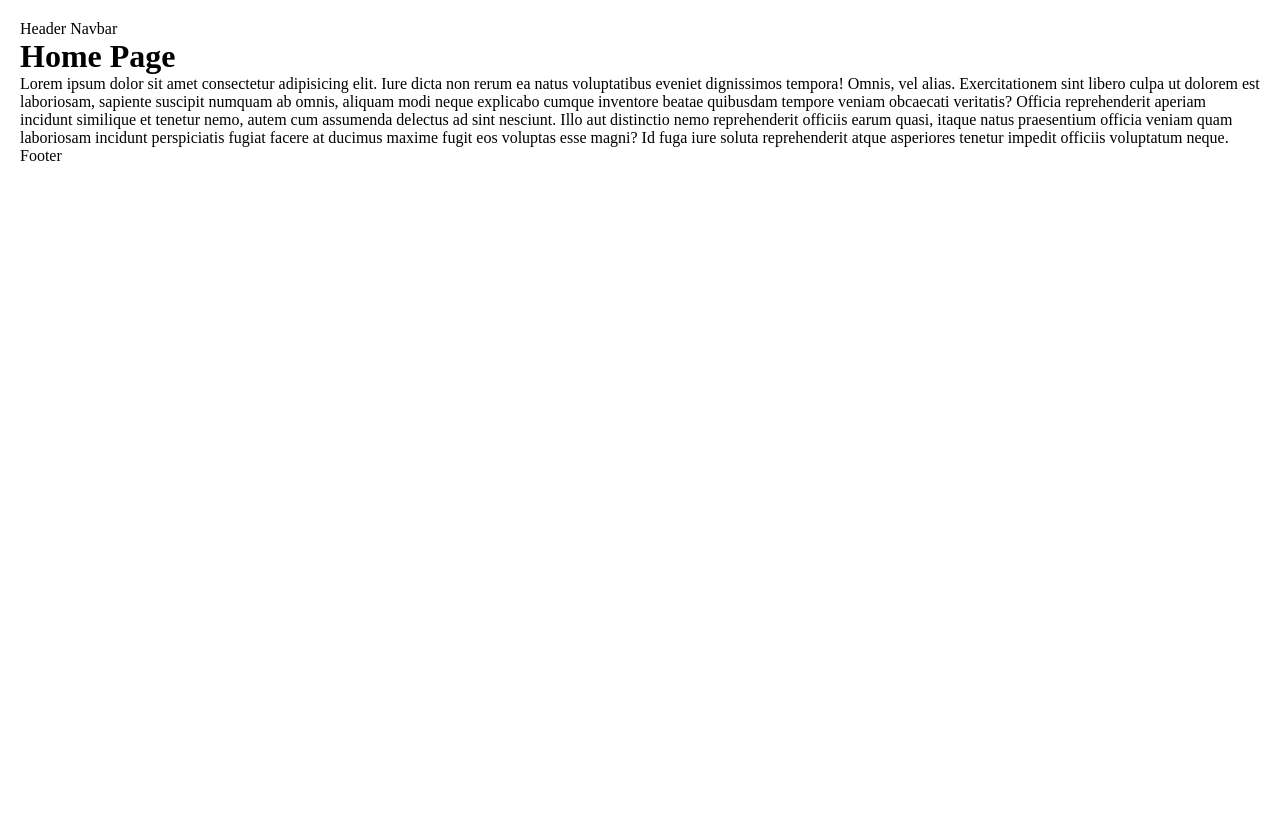
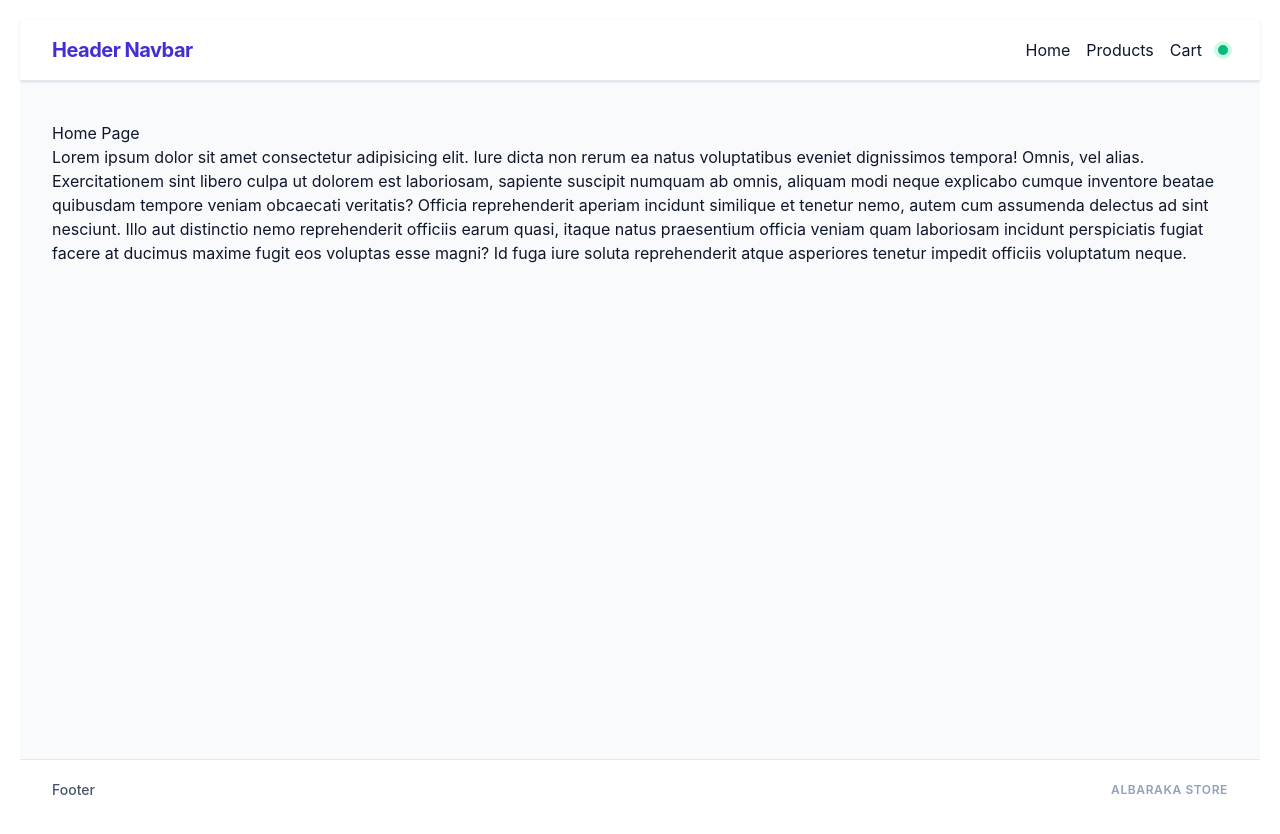
Before and after one commit to eminbasbayan/react-egitimi-albaraka, a React (Vite) app: page / in a window 1280 px wide. Shown: the top 834 px of the page. Before the commit the page ends 800 px from the top, so only its background shows below. Built offline with nearby package versions, Linux system fonts and the light colour scheme.

Commit message:
tailwind css kurulumu - header footer

```diff
--- a/package.json
+++ b/package.json
@@ -10,10 +10,12 @@
     "preview": "vite preview"
   },
   "dependencies": {
+    "@tailwindcss/vite": "^4.3.3",
     "react": "^19.2.8",
     "react-dom": "^19.2.8",
     "react-router-dom": "^7.18.4",
-    "react-toastify": "^11.1.0"
+    "react-toastify": "^11.1.0",
+    "tailwindcss": "^4.3.3"
   },
   "devDependencies": {
     "@eslint/js": "^10.0.1",
--- /dev/null
+++ b/src/components/Layout/Footer.jsx
@@ -0,0 +1,14 @@
+const Footer = () => {
+  return (
+    <footer className="border-t border-slate-200 bg-white">
+      <div className="mx-auto flex w-full max-w-7xl flex-col gap-2 px-4 py-5 text-sm text-slate-500 sm:flex-row sm:items-center sm:justify-between sm:px-6 lg:px-8">
+        <span className="font-medium text-slate-600">Footer</span>
+        <span className="text-xs font-semibold uppercase tracking-wider text-slate-400">
+          Albaraka Store
+        </span>
+      </div>
+    </footer>
+  );
+};
+
+export default Footer;
--- /dev/null
+++ b/src/components/Layout/Header.jsx
@@ -0,0 +1,32 @@
+const Header = () => {
+  return (
+    <header className="sticky top-0 z-40 border-b border-slate-200 bg-white/90 shadow-sm backdrop-blur">
+      <div className="mx-auto flex w-full max-w-7xl items-center justify-between px-4 py-4 sm:px-6 lg:px-8">
+        <span className="text-lg font-bold tracking-tight text-indigo-700 sm:text-xl">
+          Header Navbar
+        </span>
+        <div className="flex items-center gap-4 ">
+          <nav>
+            <ul className="flex items-center gap-4">
+              <li className="hover:text-red-400">
+                <a href="/">Home</a>
+              </li>
+              <li className="hover:text-red-400">
+                <a href="/products">Products</a>
+              </li>
+              <li className="hover:text-red-400">
+                <a href="/cart">Cart</a>
+              </li>
+            </ul>
+          </nav>
+          <span
+            className="h-2.5 w-2.5 rounded-full bg-emerald-500 ring-4 ring-emerald-100"
+            aria-hidden="true"
+          />
+        </div>
+      </div>
+    </header>
+  );
+};
+
+export default Header;
--- a/src/index.css
+++ b/src/index.css
@@ -1,8 +1,4 @@
-* {
-  margin: 0;
-  padding: 0;
-  box-sizing: border-box;
-}
+@import "tailwindcss";
 
 body{
     margin: 20px;
--- a/src/layouts/MainLayout.jsx
+++ b/src/layouts/MainLayout.jsx
@@ -1,11 +1,15 @@
 import { Outlet } from 'react-router-dom';
+import Header from '../components/Layout/Header';
+import Footer from '../components/Layout/Footer';
 
 const MainLayout = () => {
   return (
-    <div className="main-layout">
-      <header>Header Navbar</header>
-      <Outlet />
-      <footer>Footer</footer>
+    <div className="main-layout flex min-h-screen flex-col bg-slate-50 text-slate-900">
+      <Header />
+      <main className="mx-auto w-full max-w-7xl flex-1 px-4 py-8 sm:px-6 sm:py-10 lg:px-8">
+        <Outlet />
+      </main>
+      <Footer />
     </div>
   );
 };
--- a/vite.config.js
+++ b/vite.config.js
@@ -1,7 +1,8 @@
-import react from '@vitejs/plugin-react'
-import { defineConfig } from 'vite'
+import react from '@vitejs/plugin-react';
+import { defineConfig } from 'vite';
+import tailwindcss from '@tailwindcss/vite';
 
 // https://vite.dev/config/
 export default defineConfig({
-  plugins: [react()],
-})
+  plugins: [react(), tailwindcss()],
+});
```
Also changed, not shown: 1 other file (tests, documents, lock files or other folders).
